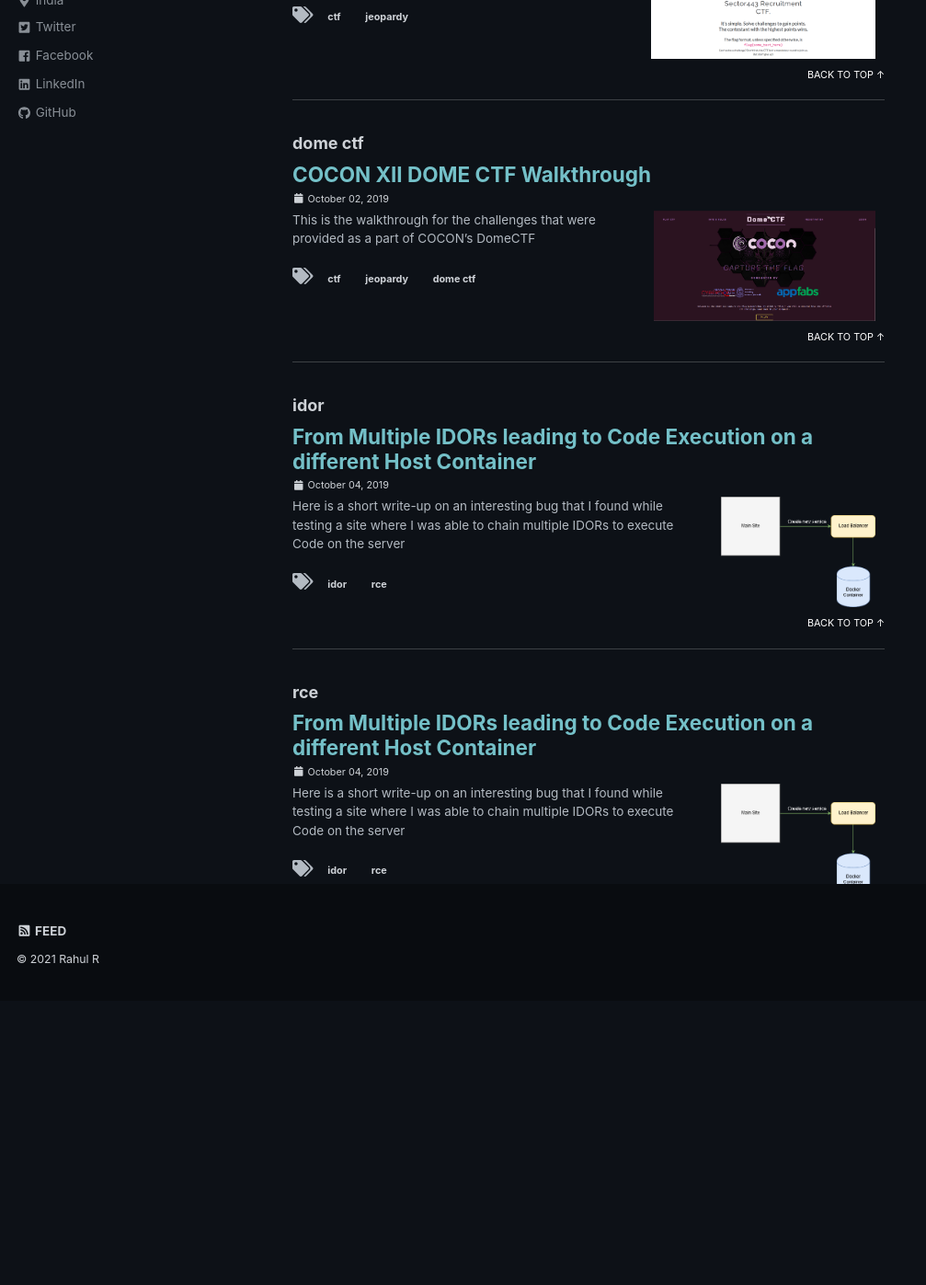
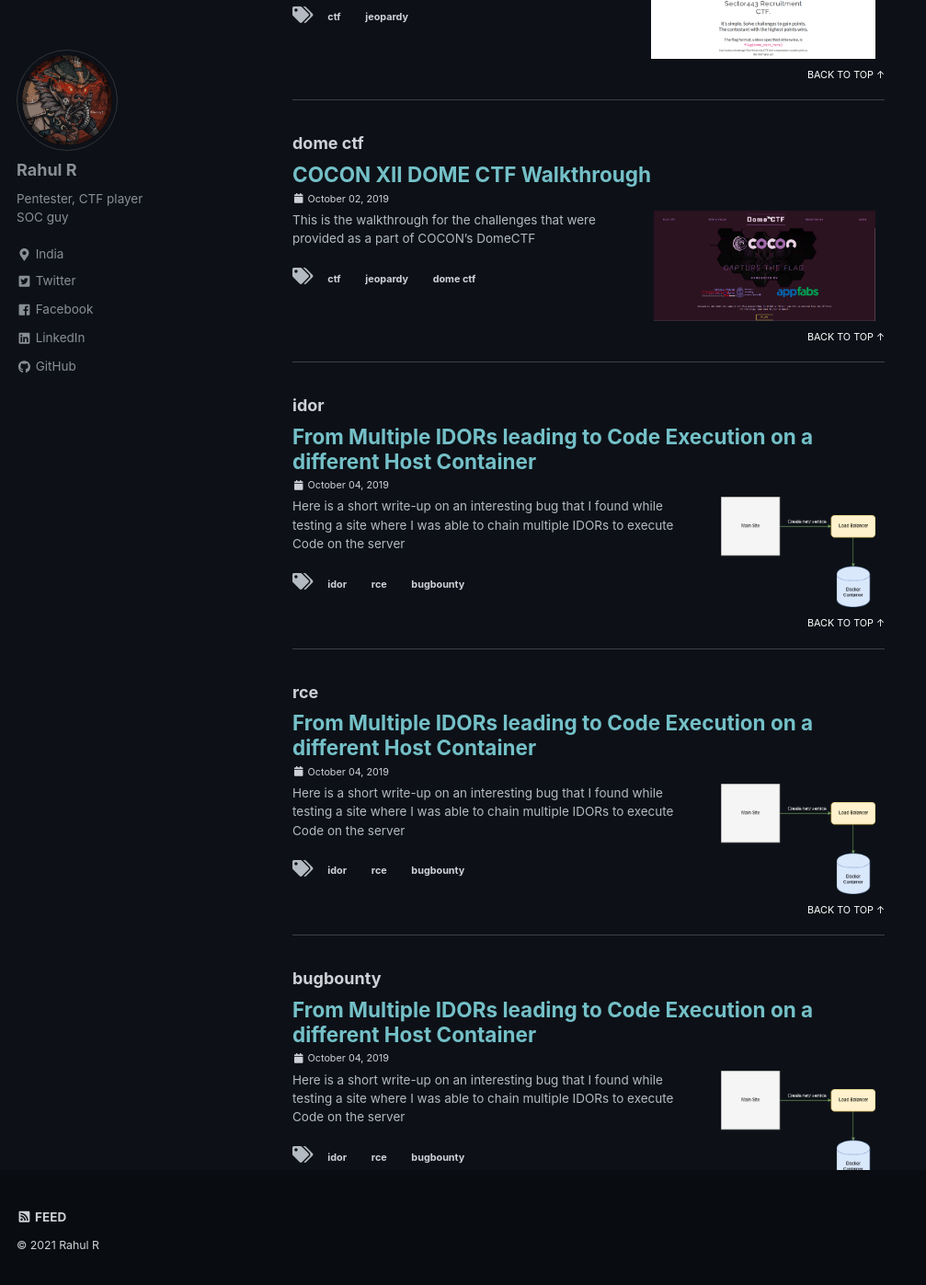
Before and after one commit to rahulr311295/rahulr311295.github.io, a Jekyll site: the page built from _pages/tag-archive.md, in a window 1280 px wide and 1400 px high, scrolled down 995 px. Shown: the top 1397 px of the window at 92% size, without its empty margins (0-1007 px from the left). Built offline with Jekyll 4.4.1, drawn with Linux system fonts in a browser that asks for light colours; cached includes are drawn as plain includes; a script that is not in the unit is left out; before the commit the page ends 2083 px from its top, so only the background shows below that.

Commit message:
Update 2019-10-04-idor-to-rce.md

```diff
--- a/_posts/2019-10-04-idor-to-rce.md
+++ b/_posts/2019-10-04-idor-to-rce.md
@@ -13,6 +13,7 @@
 tags:
   - idor
   - rce
+  - bugbounty
 ---
 
 
```
